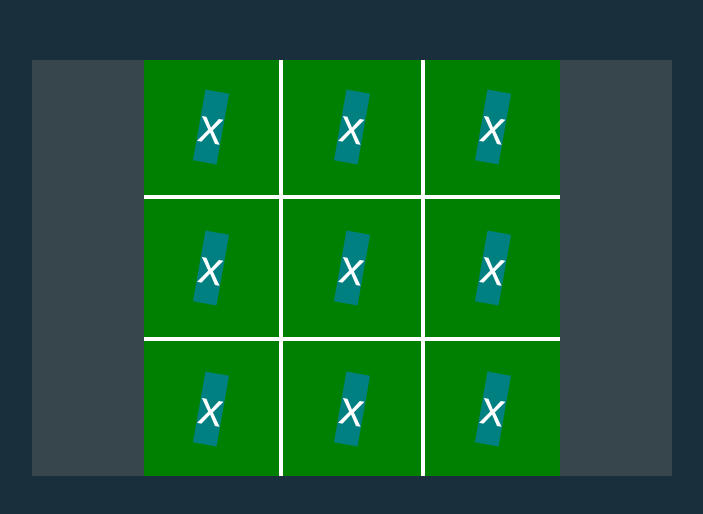
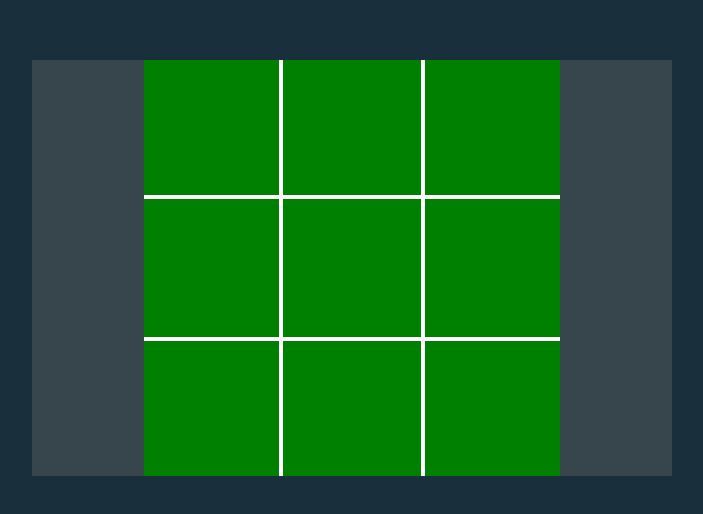
Before and after one commit to ezegonmac/React-TikTakToe, a React (Create React App) app: page / in a window 1280 px wide. Shown: the part 132-646 px from the top of the page, without its empty margins (288-991 px from the left). Built offline with nearby package versions, Linux system fonts and the light colour scheme.

Commit message:
Add mark toggle

```diff
--- a/src/components/Cell.js
+++ b/src/components/Cell.js
@@ -1,19 +1,19 @@
+import { useState } from "react";
 import styled from "styled-components";
 import BorderHelper from "../helpers/BorderHelper";
+import Mark from "./Mark";
 
-const Cell = (props) => {
+const useMark = (initial) => {
+    const [marked, setMark] = useState(initial);
 
-    const row = props.row;
-    const col = props.col;
+    const toggleMark = () => {
+      setMark(!marked);
+    }
 
-    const borderTop = BorderHelper.hasTopBorder(row, col);
-    const borderRight = BorderHelper.hasRightBorder(row, col);
-    const borderBottom = BorderHelper.hasBottomBorder(row, col);
-    const borderLeft = BorderHelper.hasLeftBorder(row, col);
+    return [marked, toggleMark];
+}
 
-    const borderStyle = "solid 0.25rem rgb(256,256,256)";
-
-    const StyledCell = styled.div`
+const StyledCell = styled.div`
         background-color: green;
         width: 100%;
         height: 100%;
@@ -26,28 +26,31 @@ const Cell = (props) => {
             background-color: darkgreen;
         }
 
-        border-top:    ${borderTop ? borderStyle : "none"};
-        border-right:  ${borderRight ? borderStyle : "none"};
-        border-bottom: ${borderBottom ? borderStyle : "none"};
-        border-left:   ${borderLeft ? borderStyle : "none"};
-    `
+        border-top:    ${props=>props.borderTop ? props.borderStyle : "none"};
+        border-right:  ${props=>props.borderRight ? props.borderStyle : "none"};
+        border-bottom: ${props=>props.borderBottom ? props.borderStyle : "none"};
+        border-left:   ${props=>props.borderLeft ? props.borderStyle : "none"};
+        `
 
-    const Mark = styled.p`
-        background-color: teal;
-        color: white;
-        font-family: 'Franklin Gothic Medium', 'Arial Narrow', Arial, sans-serif;
-        font-size: 300%;
+const Cell = (props) => {
 
-        transform: rotate(10deg);
+    const row = props.row;
+    const col = props.col;
 
-        pointer-events: none;
-    `
+    const [marked, toggleMark] = useMark(false);
+
+    const borderStyle = "solid 0.25rem rgb(256,256,256)";
 
     return(
-        <StyledCell>
-            <Mark>
-                x
-            </Mark>
+        <StyledCell
+            onClick={ toggleMark }
+            borderTop ={ BorderHelper.hasTopBorder(row, col) }
+            borderRight ={ BorderHelper.hasRightBorder(row, col) }
+            borderBottom ={ BorderHelper.hasBottomBorder(row, col) }
+            borderLeft ={ BorderHelper.hasLeftBorder(row, col) }
+            borderStyle ={ borderStyle }
+            >
+            <Mark marked={ marked }/>
         </StyledCell>
     )
 }
--- /dev/null
+++ b/src/components/Mark.js
@@ -0,0 +1,29 @@
+import styled from "styled-components";
+
+const StyledMark = styled.p`
+        background-color: teal;
+        color: white;
+        font-family: 'Franklin Gothic Medium', 'Arial Narrow', Arial, sans-serif;
+        font-size: 300%;
+
+        transform: rotate(${props => props.rotation});
+
+        pointer-events: none;
+        `
+
+const Mark = (props) => {
+
+    const marked = props.marked;
+
+    const rotation = ( Math.random() * 50 - 25 ) + "deg";
+    // USE MEMO ?¿
+
+    return(
+        <StyledMark
+            rotation = { rotation }>
+            { marked ? "x" : null}
+        </StyledMark>
+    )
+}
+
+export default Mark;
```
